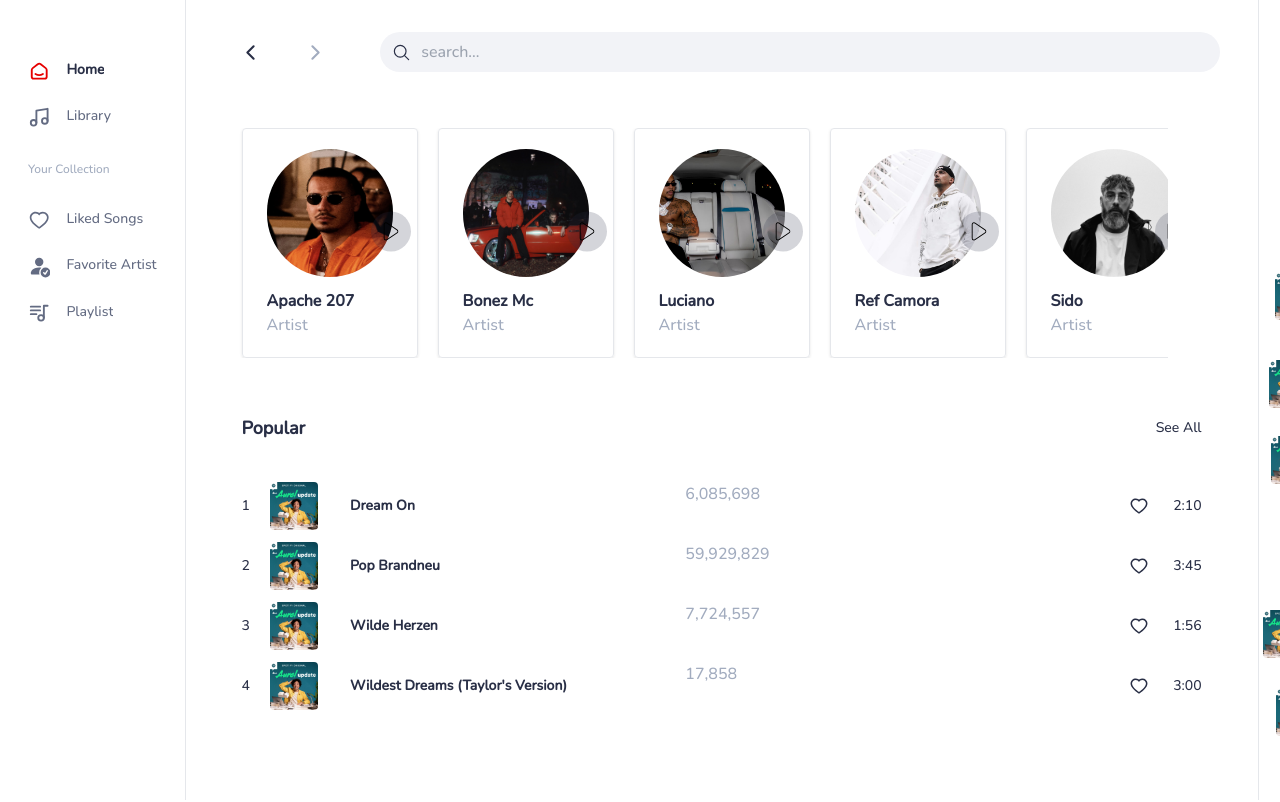
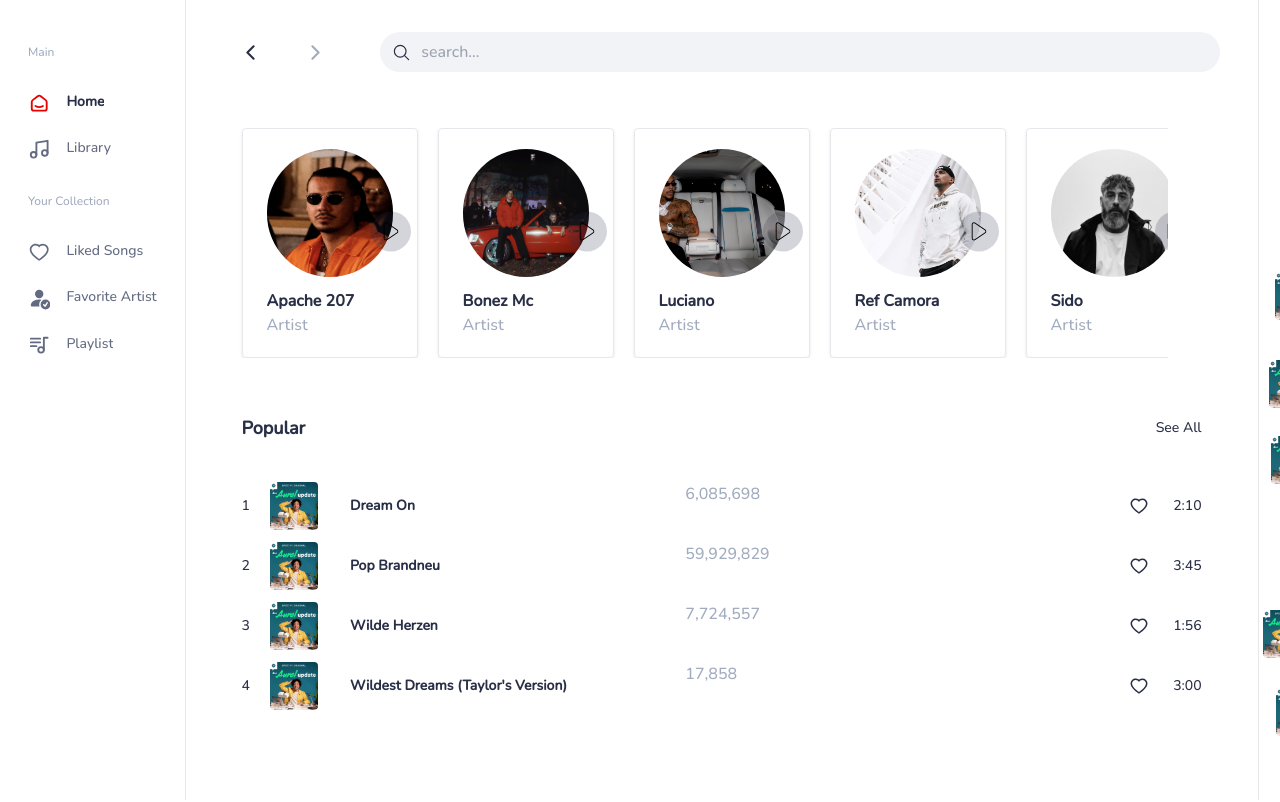
Before and after one commit to mhmd-bagha/music-player-client, a Next.js app: page / in a window 1280 px wide. Shown: the top 802 px of the page. Built offline with nearby package versions, Linux system fonts and the light colour scheme.

Commit message:
perf: changed dynamic menu

```diff
--- a/components/menu/menu.jsx
+++ b/components/menu/menu.jsx
@@ -25,6 +25,44 @@ const Menu = () => {
         }
     }, [openMenu]);
 
+    const menuItems = [
+        {
+            category: 'Main',
+            items: [
+                {
+                    name: 'Home',
+                    icon: <TbSmartHome/>,
+                    url: '/'
+                },
+                {
+                    name: 'Library',
+                    icon: <FiMusic/>,
+                    url: '/library'
+                }
+            ]
+        },
+        {
+            category: 'Your Collection',
+            items: [
+                {
+                    name: 'Liked Songs',
+                    icon: <AiOutlineHeart/>,
+                    url: '/liked-songs'
+                },
+                {
+                    name: 'Favorite Artist',
+                    icon: <BsPersonFillCheck/>,
+                    url: '/favorite-artist'
+                },
+                {
+                    name: 'Playlist',
+                    icon: <TbPlaylist/>,
+                    url: '/playlist'
+                },
+            ]
+        },
+    ]
+
     useEffect(() => {
         // Set openMenu based on device width
         (getDevice() === 'sm' || getDevice() === 'md') ? setOpenMenu(false) : setOpenMenu(undefined)
@@ -44,42 +82,22 @@ const Menu = () => {
                 </button>
                 {/* menu items */}
                 <div className="mb-5">
-                    <div className='my-6'>
-                        <NavLink href="/" className={style.menu_items} activeClassName={style.active}>
-                            <TbSmartHome/>
-                            <p className={`text-sm truncate pl-5 lg:pl-2 xl:pl-4 transition ease-in duration-500`}>Home</p>
-                        </NavLink>
-                    </div>
-                    <div className='my-6'>
-                        <NavLink href="/library" className={style.menu_items} activeClassName={style.active}>
-                            <FiMusic/>
-                            <p className={`text-sm truncate pl-5 lg:pl-2 xl:pl-4 transition ease-in duration-500`}>Library</p>
-                        </NavLink>
-                    </div>
-                </div>
-                <div className="mb-5">
-                    <p className={`text-sm lg:text-xs color-crayola py-2`}>Your Collection</p>
-                    <div className='my-6'>
-                        <NavLink href="/liked-songs" className={style.menu_items} activeClassName={style.active}>
-                            <AiOutlineHeart/>
-                            <p className={`text-sm truncate pl-5 lg:pl-2 xl:pl-4 transition ease-in duration-500`}>Liked
-                                Songs</p>
-                        </NavLink>
-                    </div>
-                    <div className='my-6'>
-                        <NavLink href="/favorite-artist" className={style.menu_items}
-                                 activeClassName={style.active}>
-                            <BsPersonFillCheck/>
-                            <p className={`text-sm truncate pl-5 lg:pl-2 xl:pl-4 transition ease-in duration-500`}>Favorite
-                                Artist</p>
-                        </NavLink>
-                    </div>
-                    <div className='my-6'>
-                        <NavLink href="/playlist" className={style.menu_items} activeClassName={style.active}>
-                            <TbPlaylist/>
-                            <p className={`text-sm truncate pl-5 lg:pl-2 xl:pl-4 transition ease-in duration-500`}>Playlist</p>
-                        </NavLink>
-                    </div>
+                    {menuItems.map((menu_items) => (
+                        <>
+                            {/* category menu */}
+                            <p className={`text-sm lg:text-xs color-crayola py-2`}>{menu_items.category}</p>
+                            {/* items menu */}
+                            {menu_items.items.map((item, index) => (
+                                <div className='my-6' key={index}>
+                                    <NavLink href={item.url} className={style.menu_items}
+                                             activeClassName={style.active}>
+                                        {item.icon}
+                                        <p className={`text-sm truncate pl-5 lg:pl-2 xl:pl-4 transition ease-in duration-500`}>{item.name}</p>
+                                    </NavLink>
+                                </div>
+                            ))}
+                        </>
+                    ))}
                 </div>
             </div>
         </>
```
